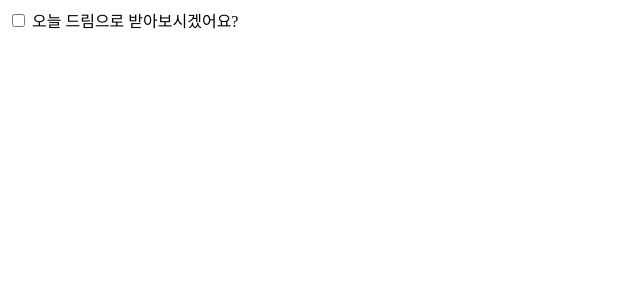
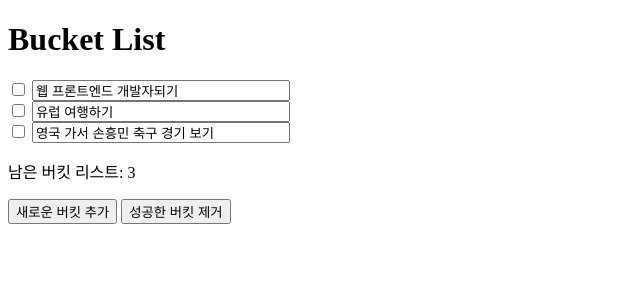
Before and after one commit to bbangwon/svelte_study, a Svelte app: page / in a window 1280 px wide. Shown: the top 300 px of the page, without its empty margins (0-640 px from the left). Built offline with nearby package versions, Linux system fonts and the light colour scheme.

Commit message:
10. 기타요소바인딩 - each 블록 바인딩

```diff
--- /dev/null
+++ b/src/10/Binding01.svelte
@@ -0,0 +1,32 @@
+<script>
+  let buckets = $state([
+    { chk: false, text: "웹 프론트엔드 개발자되기" },
+    { chk: false, text: "유럽 여행하기" },
+    { chk: false, text: "영국 가서 손흥민 축구 경기 보기" },
+  ]);
+  let remaining = $derived(buckets.filter((bucket) => !bucket.chk).length);
+  const onAdd = () => {
+    buckets = buckets.concat({ chk: false, text: "" });
+    //buckets = [...buckets, { chk: false, text: "" }];
+  };
+  const onRemove = () => {
+    buckets = buckets.filter((bucket) => !bucket.chk);
+  };
+</script>
+
+<h1>Bucket List</h1>
+{#each buckets as bucket}
+  <div>
+    <input type="checkbox" bind:checked={bucket.chk} />
+    <input
+      type="text"
+      placeholder="당신의 버킷 리스트는 뭔가요?"
+      bind:value={bucket.text}
+      style="width: 250px"
+      disabled={bucket.chk}
+    />
+  </div>
+{/each}
+<p>남은 버킷 리스트: {remaining}</p>
+<button onclick={onAdd}>새로운 버킷 추가</button>
+<button onclick={onRemove}>성공한 버킷 제거</button>
--- a/src/App.svelte
+++ b/src/App.svelte
@@ -1,5 +1,5 @@
 <script>
-  import Comp from "./09/Homework02.svelte";
+  import Comp from "./10/Binding01.svelte";
 </script>
 
 <Comp />
```
